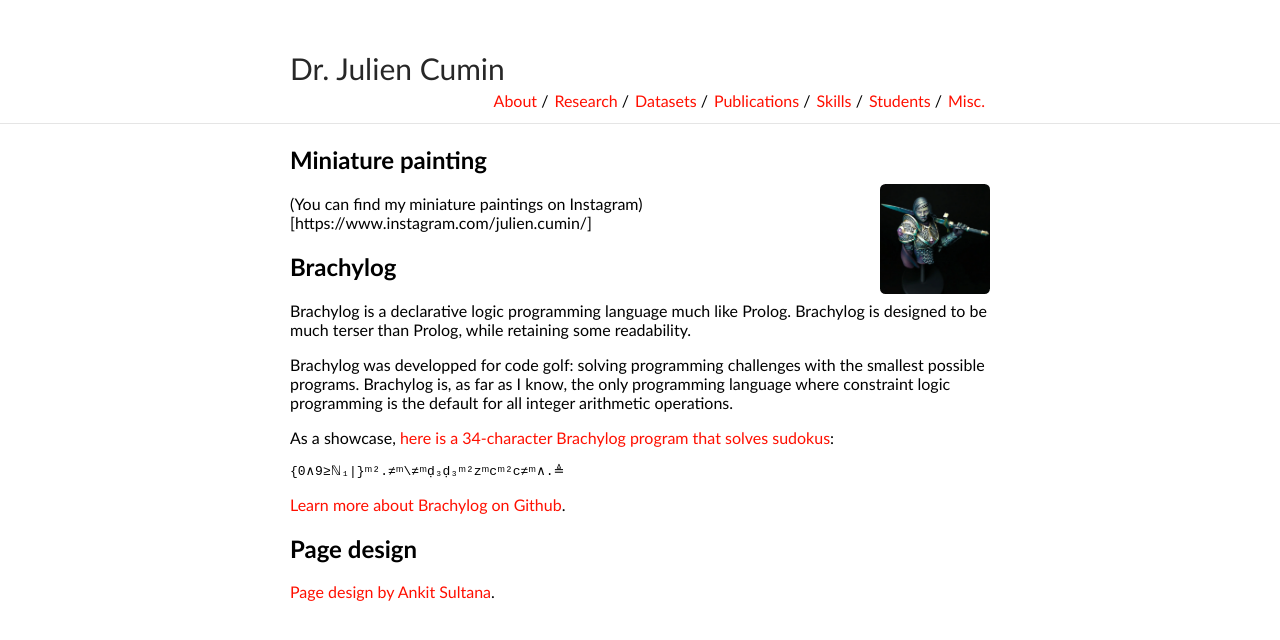
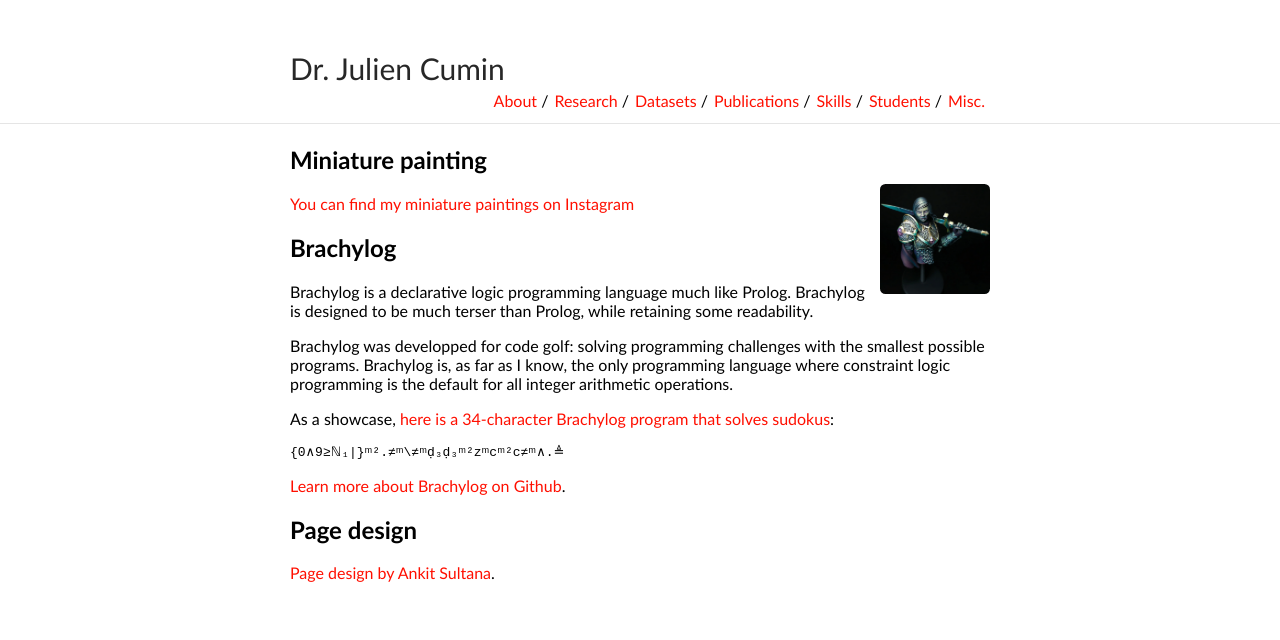
Before and after one commit to JCumin/jcumin.github.io, a Jekyll site: the page built from misc.md, in a window 1280 px wide. Shown: the top 640 px of the page. Built offline with Jekyll 4.4.1, drawn with Linux system fonts in a browser that asks for light colours; our own code applies the rules of GitHub Pages for plain Markdown files.

Commit message:
Update misc.md

```diff
--- a/misc.md
+++ b/misc.md
@@ -2,7 +2,7 @@
 
 <img class="profile-picture" src="minipaint.png" height="200">
 
-(You can find my miniature paintings on Instagram)[https://www.instagram.com/julien.cumin/]
+[You can find my miniature paintings on Instagram](https://www.instagram.com/julien.cumin/)
 
 ## Brachylog
 
```
